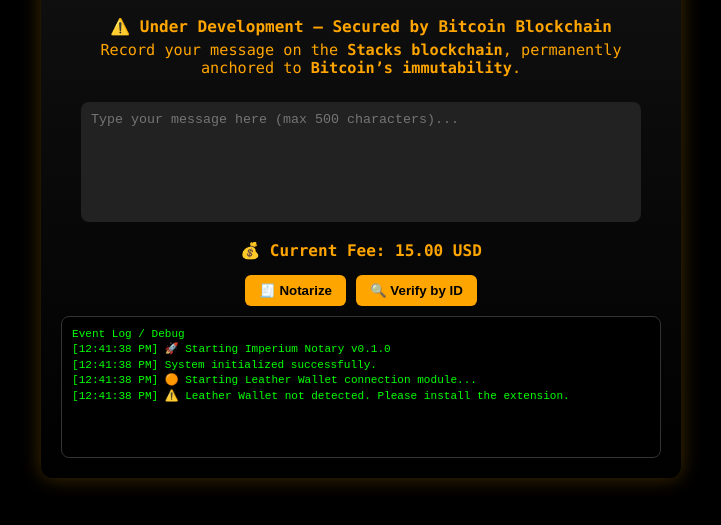
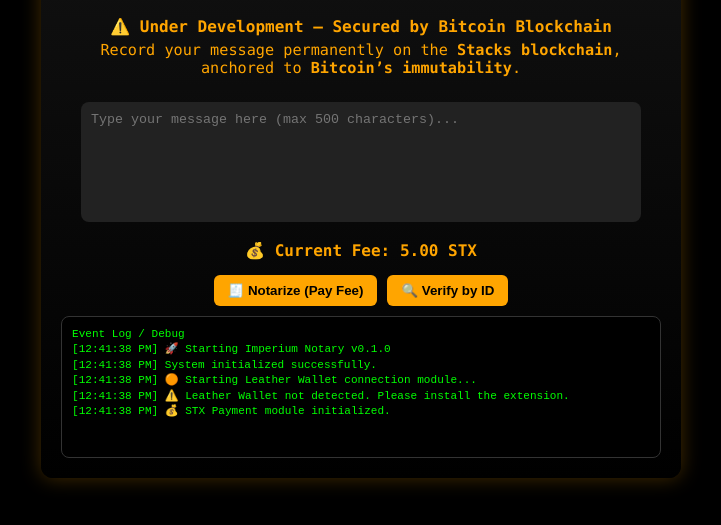
Before and after one commit to SmartCorporate/Notary, a plain HTML site: page index.html in a window 1280 px wide. Shown: the part 227-752 px from the top of the page, without its empty margins (279-1000 px from the left). Drawn offline with Linux system fonts and the light colour scheme.

Commit message:
25 Oct 2025 8.41am

```diff
--- a/index.html
+++ b/index.html
@@ -4,10 +4,19 @@
   <meta charset="UTF-8" />
   <meta name="viewport" content="width=device-width, initial-scale=1.0" />
   <title>IMPERIUM NOTARY</title>
+
+  <!-- Stile principale -->
   <link rel="stylesheet" href="style.css" />
+
+  <!-- Librerie Stacks.js necessarie per le transazioni STX -->
+  <script src="https://cdn.jsdelivr.net/npm/@stacks/transactions/dist/transactions.umd.js"></script>
+  <script src="https://cdn.jsdelivr.net/npm/@stacks/network/dist/network.umd.js"></script>
 </head>
+
 <body>
   <div id="app">
+
+    <!-- 🔹 Pannello connessione wallet -->
     <div id="wallet-panel" class="card">
       <div class="wallet-header">
         <span id="wallet-status" class="led red"></span>
@@ -17,32 +26,57 @@
       </div>
     </div>
 
+    <!-- 🔹 Card principale -->
     <div id="main-card" class="card">
       <h1>IMPERIUM NOTARY</h1>
       <p class="subtext">⚠️ Under Development — Secured by Bitcoin Blockchain</p>
       <p class="desc">
-        Record your message on the <b>Stacks blockchain</b>, permanently anchored to
-        <b>Bitcoin’s immutability</b>.
+        Record your message permanently on the <b>Stacks blockchain</b>,
+        anchored to <b>Bitcoin’s immutability</b>.
       </p>
 
       <textarea id="message" maxlength="500" placeholder="Type your message here (max 500 characters)..."></textarea>
 
       <div class="fee">
-        <span>💰 Current Fee: 15.00 USD</span>
+        <span>💰 Current Fee: <b id="fee-amount">5.00 STX</b></span>
       </div>
 
       <div class="button-row">
-        <button id="btn-notarize" class="btn">🧾 Notarize</button>
+        <button id="btn-notarize" class="btn">🧾 Notarize (Pay Fee)</button>
         <button id="btn-verify" class="btn">🔍 Verify by ID</button>
       </div>
 
+      <!-- 🔹 Event Log -->
       <div id="log-box">
         <pre id="event-log">Event Log / Debug</pre>
       </div>
     </div>
+
   </div>
 
+  <!-- 🔹 Script principali -->
   <script src="main.js"></script>
   <script src="connection.js"></script>
+
+  <!-- 🔹 File parametri globali -->
+  <script src="param.js"></script>
+
+  <!-- 🔹 Modulo pagamento STX -->
+  <script src="payfee.js"></script>
+
+  <!-- 🔹 Inizializzazione -->
+  <script>
+    window.addEventListener("load", () => {
+      if (window.IMPERIUM_PayFee && window.IMPERIUM_PayFee.init) {
+        window.IMPERIUM_PayFee.init();
+
+        // Aggiorna la fee mostrata nell’interfaccia
+        const feeDisplay = document.getElementById("fee-amount");
+        if (window.IMPERIUM_PARAM && feeDisplay) {
+          feeDisplay.textContent = `${window.IMPERIUM_PARAM.feeSTX.toFixed(2)} STX`;
+        }
+      }
+    });
+  </script>
 </body>
 </html>
```
